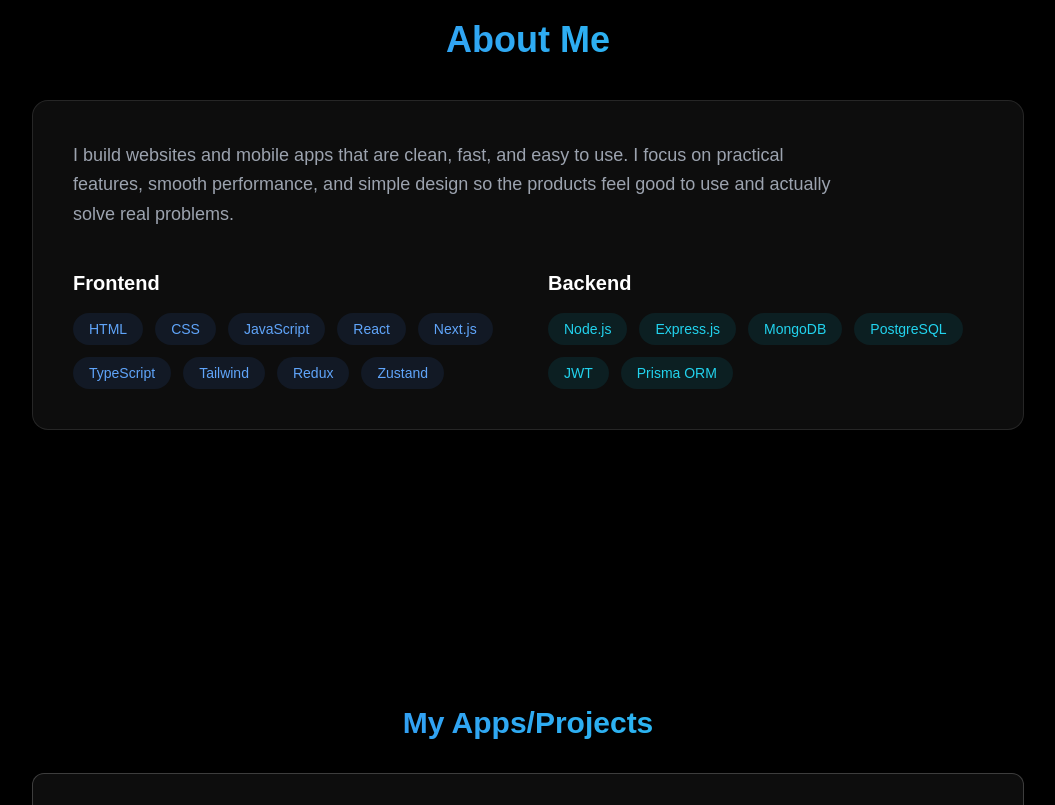
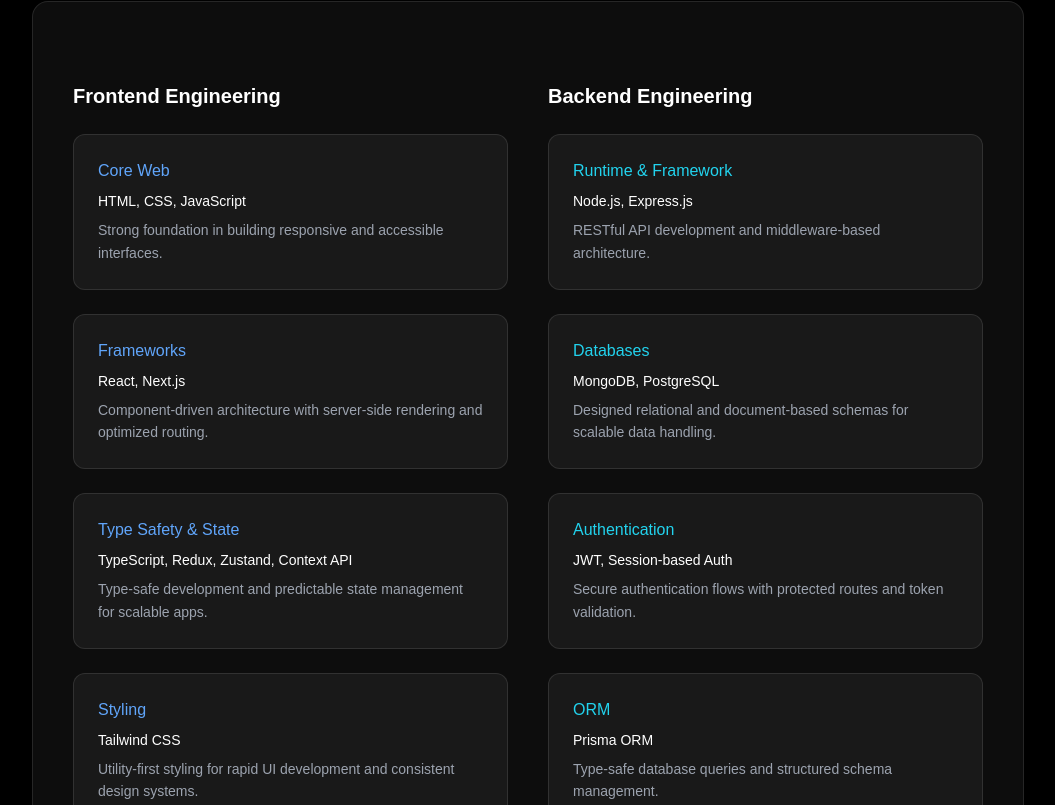
Before and after one commit to codewilson64/wilsonportfolio, a React (Vite) app: page / in a window 1280 px wide. Shown: the part 975-1780 px from the top of the page, without its empty margins (112-1167 px from the left). Built offline with nearby package versions, Linux system fonts and the light colour scheme.

Commit message:
change the style of the UI

```diff
--- a/src/components/sections/About.jsx
+++ b/src/components/sections/About.jsx
@@ -1,23 +1,56 @@
 const About = () => {
   const frontendSkills = [
-    "HTML",
-    "CSS",
-    "JavaScript",
-    "React",
-    "Next.js",
-    "TypeScript",
-    "Tailwind",
-    "Redux",
-    "Zustand",
+  {
+    title: "Core Web",
+    items: "HTML, CSS, JavaScript",
+    description:
+      "Strong foundation in building responsive and accessible interfaces."
+  },
+  {
+    title: "Frameworks",
+    items: "React, Next.js",
+    description:
+      "Component-driven architecture with server-side rendering and optimized routing."
+  },
+  {
+    title: "Type Safety & State",
+    items: "TypeScript, Redux, Zustand, Context API",
+    description:
+      "Type-safe development and predictable state management for scalable apps."
+  },
+  {
+    title: "Styling",
+    items: "Tailwind CSS",
+    description:
+      "Utility-first styling for rapid UI development and consistent design systems."
+  }
 ]
 
 const backendSkills = [
-    "Node.js",
-    "Express.js",
-    "MongoDB",
-    "PostgreSQL",
-    "JWT",
-    "Prisma ORM",
+  {
+    title: "Runtime & Framework",
+    items: "Node.js, Express.js",
+    description:
+      "RESTful API development and middleware-based architecture."
+  },
+  {
+    title: "Databases",
+    items: "MongoDB, PostgreSQL",
+    description:
+      "Designed relational and document-based schemas for scalable data handling."
+  },
+  {
+    title: "Authentication",
+    items: "JWT, Session-based Auth",
+    description:
+      "Secure authentication flows with protected routes and token validation."
+  },
+  {
+    title: "ORM",
+    items: "Prisma ORM",
+    description:
+      "Type-safe database queries and structured schema management."
+  }
 ]
 
   return (
@@ -28,58 +61,67 @@ const About = () => {
       <div className="max-w-5xl mx-auto px-4">
         {/* Heading */}
         <h2 className="text-3xl md:text-4xl font-bold text-center mb-10 bg-gradient-to-r from-blue-500 to-cyan-400 bg-clip-text text-transparent">
-          About Me
+          Technical Expertise
         </h2>
 
         {/* Card */}
         <div className="rounded-2xl border border-white/10 bg-white/5 backdrop-blur-sm p-8 md:p-10">
-          {/* Description */}
-          <p className="text-gray-400 text-lg leading-relaxed mb-10 max-w-3xl">
-            I build websites and mobile apps that are clean, fast, and easy to
-            use. I focus on practical features, smooth performance, and simple
-            design so the products feel good to use and actually solve real
-            problems.
-          </p>
 
           {/* Skills */}
-          <div className="grid grid-cols-1 md:grid-cols-2 gap-10">
+          <div className="grid grid-cols-1 md:grid-cols-2 gap-10 mt-10">
+
   {/* Frontend */}
   <div>
-              <h3 className="text-xl font-semibold mb-4 text-white">
-                Frontend
+    <h3 className="text-xl font-semibold mb-6 text-white">
+      Frontend Engineering
     </h3>
-              <div className="flex flex-wrap gap-3">
-                {frontendSkills.map((tech) => (
-                  <span
-                    key={tech}
-                    className="px-4 py-1.5 rounded-full text-sm font-medium
-                               bg-blue-500/10 text-blue-400
-                               hover:bg-blue-500/20 transition"
+
+    <div className="space-y-6">
+      {frontendSkills.map((skill) => (
+        <div
+          key={skill.title}
+          className="p-6 rounded-xl bg-white/5 border border-white/10 hover:border-blue-500/30 transition"
         >
-                    {tech}
-                  </span>
+          <p className="text-blue-400 font-medium mb-2">
+            {skill.title}
+          </p>
+          <p className="text-sm text-white mb-2">
+            {skill.items}
+          </p>
+          <p className="text-sm text-gray-400 leading-relaxed">
+            {skill.description}
+          </p>
+        </div>
       ))}
     </div>
   </div>
 
   {/* Backend */}
   <div>
-              <h3 className="text-xl font-semibold mb-4 text-white">
-                Backend
+    <h3 className="text-xl font-semibold mb-6 text-white">
+      Backend Engineering
     </h3>
-              <div className="flex flex-wrap gap-3">
-                {backendSkills.map((tech) => (
-                  <span
-                    key={tech}
-                    className="px-4 py-1.5 rounded-full text-sm font-medium
-                               bg-cyan-500/10 text-cyan-400
-                               hover:bg-cyan-500/20 transition"
+
+    <div className="space-y-6">
+      {backendSkills.map((skill) => (
+        <div
+          key={skill.title}
+          className="p-6 rounded-xl bg-white/5 border border-white/10 hover:border-cyan-500/30 transition"
         >
-                    {tech}
-                  </span>
+          <p className="text-cyan-400 font-medium mb-2">
+            {skill.title}
+          </p>
+          <p className="text-sm text-white mb-2">
+            {skill.items}
+          </p>
+          <p className="text-sm text-gray-400 leading-relaxed">
+            {skill.description}
+          </p>
+        </div>
       ))}
     </div>
   </div>
+
 </div>
         </div>
       </div>
--- a/src/components/sections/Projects.jsx
+++ b/src/components/sections/Projects.jsx
@@ -46,63 +46,7 @@ const Projects = () => {
           My Apps/Projects
         </h2>
 
-        <div className='grid grid-cols-1 gap-6'>
-            {/* Project 1 */}
-            <div className='p-9 rounded-xl border border-white/20 bg-white/5 hover:border-blue-500/40'>
-              <div className='flex items-center gap-3 mb-4'>
-                <img src={stellary_logo} alt="stellary logo" className='w-10 h-10 rounded-full'/>
-                <h3 className='text-xl font-bold'>Stellary</h3>
-              </div>
-              <p className='text-gray-400 mb-4'>
-                A book summary app that provides easy-to-understand summaries of popular books, helping people learn key ideas quickly. Built with a clean design and smooth performance to make reading simple and enjoyable.
-              </p>
-                <div className='relative bg-black rounded-xl'>
-                  <div
-                    className='w-full flex items-center overflow-x-auto scroll-smooth scrollbar-hide'
-                    ref={scrollRef}
-                  >
-                    {mobileSlides.map((img, index) => (
-                      <div key={index} className='flex-shrink-0'>
-                        <img src={img} alt="image" className='w-56 h-auto mb-4 rounded-xl object-contain'/>
-                      </div>
-                    ))}
-                  </div>
-                    <div className="absolute inset-0 flex items-center justify-between p-4">
-                      <button onClick={scrollLeft} className="p-1 rounded-full shadow bg-white/80 text-blue-500 hover:bg-blue-500/20 cursor-pointer">
-                        <FaArrowLeft size={20} />
-                      </button>
-                      <button onClick={scrollRight} className="p-1 rounded-full shadow bg-white/80 text-blue-500 hover:bg-blue-500/20 cursor-pointer">
-                        <FaArrowRight size={20} />
-                      </button>
-                    </div>
-                  </div>
-
-              {/* <div className='flex flex-wrap items-center gap-2 mb-4'>
-                <p className='text-blue-400 text-sm'>Build with: </p>
-                {["React native"].map((tech, key) => (
-                  <span key={key} className='bg-blue-500/10 text-blue-500 py-1 px-3 rounded-full text-sm hover:bg-blue-500/20 transition'>
-                    {tech}
-                  </span>
-                ))
-                }
-              </div> */}
-
-              <div className='flex items-center gap-6'>
-                <div className='flex items-center justify-between'>
-                  <a
-                    href="https://play.google.com/store/apps/details?id=com.codewilson64.stellarapp"
-                    target="_blank"
-                    className='text-blue-400 hover:text-blue-300 transition-colors my-4'
-                  >
-                  <div className='flex items-center gap-1'>
-                    <p>Download App</p>
-                    <IoIosArrowRoundForward className='text-blue-400'/>
-                  </div>
-                  </a>
-                </div>
-              </div>
-            </div>
-
+        <div className='grid grid-cols-1 gap-20'>
             {/* Project 2 */}
             <div className='p-9 rounded-xl border border-white/20 bg-white/5 hover:border-blue-500/40'>
               <div className='flex items-center gap-3 mb-4'>
@@ -118,15 +62,6 @@ const Projects = () => {
                     <img src={img} alt="image" className='mb-4 rounded-xl object-contain'/>
                   ))}
                 </Carousel>
-              {/* <div className='flex flex-wrap items-center gap-2 mb-4'>
-                <p className='text-blue-400 text-sm'>Build with: </p>
-                {["Next.js", "Typescript", "Postgresql"].map((tech, key) => (
-                  <span key={key} className='bg-blue-500/10 text-blue-500 py-1 px-3 rounded-full text-sm hover:bg-blue-500/20 transition'>
-                    {tech}
-                  </span>
-                ))
-                }
-              </div> */}
 
               <div className='flex items-center gap-6'>
                 <div className='flex items-center justify-between'>
@@ -155,8 +90,163 @@ const Projects = () => {
                   </a>
                 </div>
               </div>
+              <div className="mt-8 space-y-5">
+
+                <h4 className="text-lg font-semibold text-blue-400 tracking-wide">
+                  Tech Stack & Architecture
+                </h4>
+
+                <div className="space-y-4 text-sm text-gray-400">
+
+                  <div>
+                    <p className="text-blue-300 font-medium">Frontend</p>
+                    <p>
+                      Built with Next.js and TypeScript for type-safe development,
+                      server-side rendering, and improved SEO performance.
+                      Styled using Tailwind CSS.
+                    </p>
+                  </div>
+
+                  <div>
+                    <p className="text-blue-300 font-medium">Backend & Database</p>
+                    <p>
+                      PostgreSQL (hosted on Neon) with Prisma ORM for schema management
+                      and type-safe database queries.
+                    </p>
+                  </div>
+
+                  <div>
+                    <p className="text-blue-300 font-medium">Authentication</p>
+                    <p>
+                      Integrated Better Auth for secure session-based authentication
+                      and protected routes to ensure user data privacy.
+                    </p>
+                  </div>
+
+                  <div>
+                    <p className="text-blue-300 font-medium">Payments</p>
+                    <p>
+                      Implemented subscription billing using Polar, enabling users
+                      to unlock premium resume templates and features.
+                    </p>
+                  </div>
+
+                  <div>
+                    <p className="text-blue-300 font-medium">Deployment</p>
+                    <p>
+                      Deployed on Vercel with custom domain configuration and DNS
+                      management via Namecheap.
+                    </p>
+                  </div>
+
+                </div>
+              </div>
             </div>
+            {/* Project 1 */}
+            <div className='p-9 rounded-xl border border-white/20 bg-white/5 hover:border-blue-500/40'>
+              <div className='flex items-center gap-3 mb-4'>
+                <img src={stellary_logo} alt="stellary logo" className='w-10 h-10 rounded-full'/>
+                <h3 className='text-xl font-bold'>Stellary: Book Summary</h3>
+              </div>
+              <p className='text-gray-400 mb-4'>
+                A book summary app that provides easy-to-understand summaries of popular books, helping people learn key ideas quickly. Built with a clean design and smooth performance to make reading simple and enjoyable.
+              </p>
+                <div className='relative bg-black rounded-xl'>
+                  <div
+                    className='w-full flex items-center overflow-x-auto scroll-smooth scrollbar-hide'
+                    ref={scrollRef}
+                  >
+                    {mobileSlides.map((img, index) => (
+                      <div key={index} className='flex-shrink-0'>
+                        <img src={img} alt="image" className='w-56 h-auto mb-4 rounded-xl object-contain'/>
+                      </div>
+                    ))}
+                  </div>
+                    <div className="absolute inset-0 flex items-center justify-between p-4">
+                      <button onClick={scrollLeft} className="p-1 rounded-full shadow bg-white/80 text-blue-500 hover:bg-blue-500/20 cursor-pointer">
+                        <FaArrowLeft size={20} />
+                      </button>
+                      <button onClick={scrollRight} className="p-1 rounded-full shadow bg-white/80 text-blue-500 hover:bg-blue-500/20 cursor-pointer">
+                        <FaArrowRight size={20} />
+                      </button>
+                    </div>
+                  </div>
 
+              <div className='flex items-center gap-6'>
+                <div className='flex items-center justify-between'>
+                  <a
+                    href="https://play.google.com/store/apps/details?id=com.codewilson64.stellarapp"
+                    target="_blank"
+                    className='text-blue-400 hover:text-blue-300 transition-colors my-4'
+                  >
+                  <div className='flex items-center gap-1'>
+                    <p>Download App</p>
+                    <IoIosArrowRoundForward className='text-blue-400'/>
+                  </div>
+                  </a>
+                </div>
+                <div className='flex items-center justify-between'>
+                  <a
+                    href="https://github.com/codewilson64/stellar"
+                    target="_blank"
+                    className='text-blue-400 hover:text-blue-300 transition-colors my-4'
+                  >
+                  <div className='flex items-center gap-1'>
+                    <p>View Code</p>
+                    <IoIosArrowRoundForward className='text-blue-400'/>
+                  </div>
+                  </a>
+                </div>
+              </div>
+              <div className="mt-8 space-y-5">
+
+                <h4 className="text-lg font-semibold text-blue-400 tracking-wide">
+                  Tech Stack & Architecture
+                </h4>
+
+                <div className="space-y-4 text-sm text-gray-400">
+
+                  <div>
+                    <p className="text-blue-300 font-medium">Frontend</p>
+                    <p>
+                      Built with React Native to deliver a smooth cross-platform mobile experience.
+                    </p>
+                  </div>
+
+                  <div>
+                    <p className="text-blue-300 font-medium">Backend & Database</p>
+                    <p>
+                      Powered by Appwrite for backend services, including database management.
+                    </p>
+                  </div>
+
+                  <div>
+                    <p className="text-blue-300 font-medium">Authentication</p>
+                    <p>
+                      Implemented secure user authentication using Appwrite Auth
+                      to manage sessions and protect user-specific content.
+                    </p>
+                  </div>
+
+                  <div>
+                    <p className="text-blue-300 font-medium">Payments</p>
+                    <p>
+                      Integrated RevenueCat to handle in-app subscriptions, enabling
+                      premium access to exclusive summaries and managing subscription states reliably.
+                    </p>
+                  </div>
+
+                  <div>
+                    <p className="text-blue-300 font-medium">Distribution</p>
+                    <p>
+                      Published on Google Play Store, including production build configuration
+                      and release management.
+                    </p>
+                  </div>
+
+                </div>
+              </div>
+            </div>
         </div>
       </div>
     </section>
```
Lines whose indentation alone changed are shown as unchanged.
